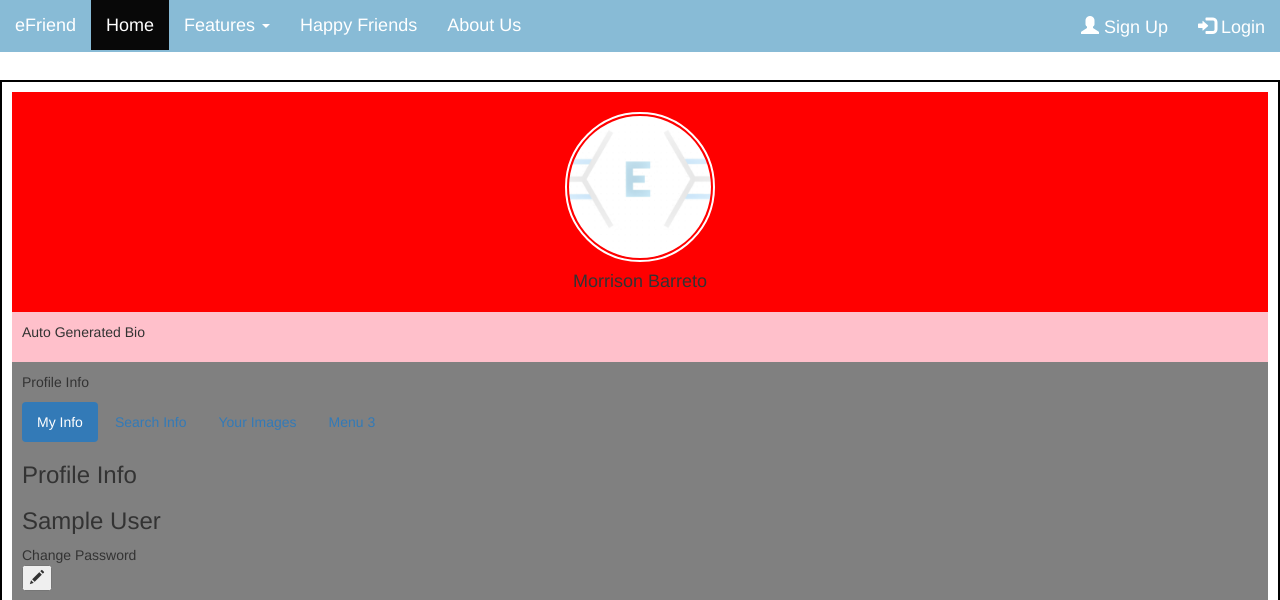
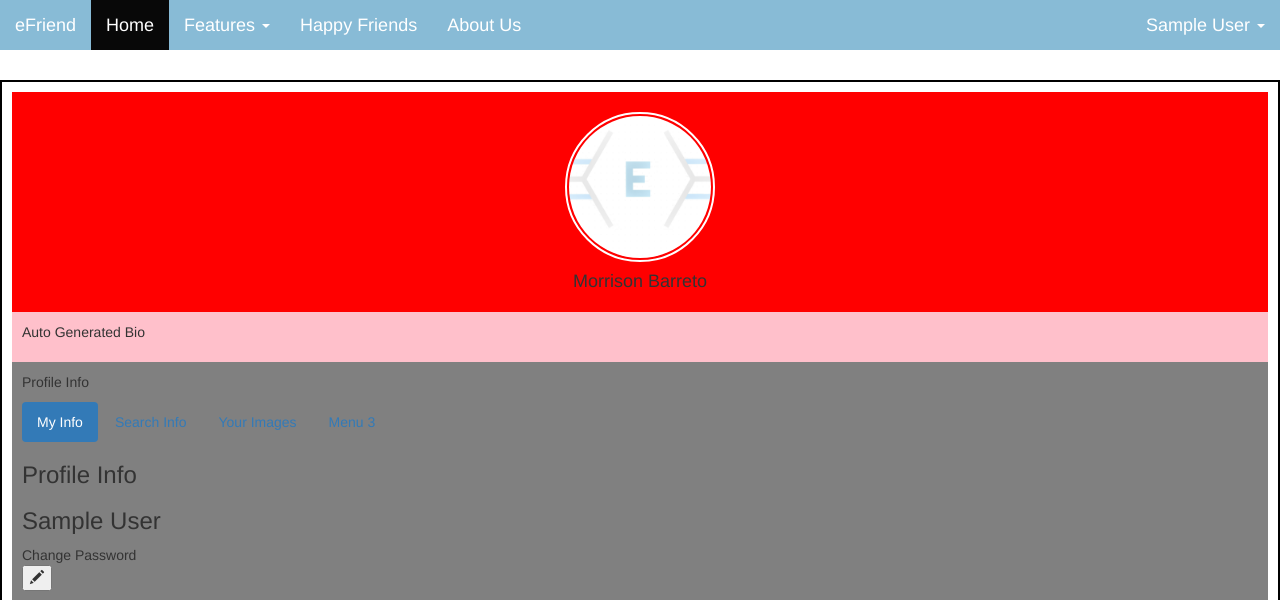
Before and after one commit to mjb0899/efriendApp, a PHP site: page /userProfile.php in a window 1280 px wide. Shown: the top 600 px of the page. Run offline with PHP 8.4, Linux system fonts and the light colour scheme; the visitor is signed in with stand-in values (Sample User, id 1); data that the repository does not hold is empty; some libraries are stand-ins or nearby versions.

Commit message:
Inital Commits

```diff
--- a/userProfile.php
+++ b/userProfile.php
@@ -75,12 +75,28 @@ if(isset($_SESSION['name'])){
                             <li><a href="#">eConnect</a></li>
                         </ul>
                     </li>
-                    <li><a href="#">Happy Friends</a></li>
-                    <li><a href="#">About Us</a></li>
+                    <li><a href="happyFriends.php">Happy Friends</a></li>
+                    <li><a href="aboutUs.php">About Us</a></li>
                 </ul>
-                <ul class="nav navbar-nav navbar-right">
-                    <li><a href="#"><span class="glyphicon glyphicon-user"></span> Sign Up</a></li>
-                    <li><a href="#"><span class="glyphicon glyphicon-log-in"></span> Login</a></li>
+
+                    <ul class="nav navbar-nav navbar-right">
+                        <?php if(!isset($_SESSION['name'])) {   echo"    <li><a href='registration.php'><span class='glyphicon glyphicon-user'></span> Sign Up</a></li> "; }  ?>
+                        <?php if(!isset($_SESSION['name'])) {   echo"  <li><a href='index.php'><span class='glyphicon glyphicon-log-in'></span> Login</a></li> "; }  ?>
+                        <?php if(isset($_SESSION['name'])) {   echo'
+
+                                    <li class="dropdown">
+                        <a class="dropdown-toggle" data-toggle="dropdown" href="">'. $_SESSION["name"].' <span class="caret"></span></a>
+                        <ul class="dropdown-menu">
+
+                             <li><a href="userProfile.php"><span class="glyphicon glyphicon-th-list"></span>My Profile</a></li>
+                             <li><a href="logout.php"><span class="glyphicon glyphicon-log-out"></span>Logout</a></li>
+
+
+                       </ul>
+                    </li>
+
+                                                                                                         '; }  ?>
+
                 </ul>
             </div>
         </div>
```
